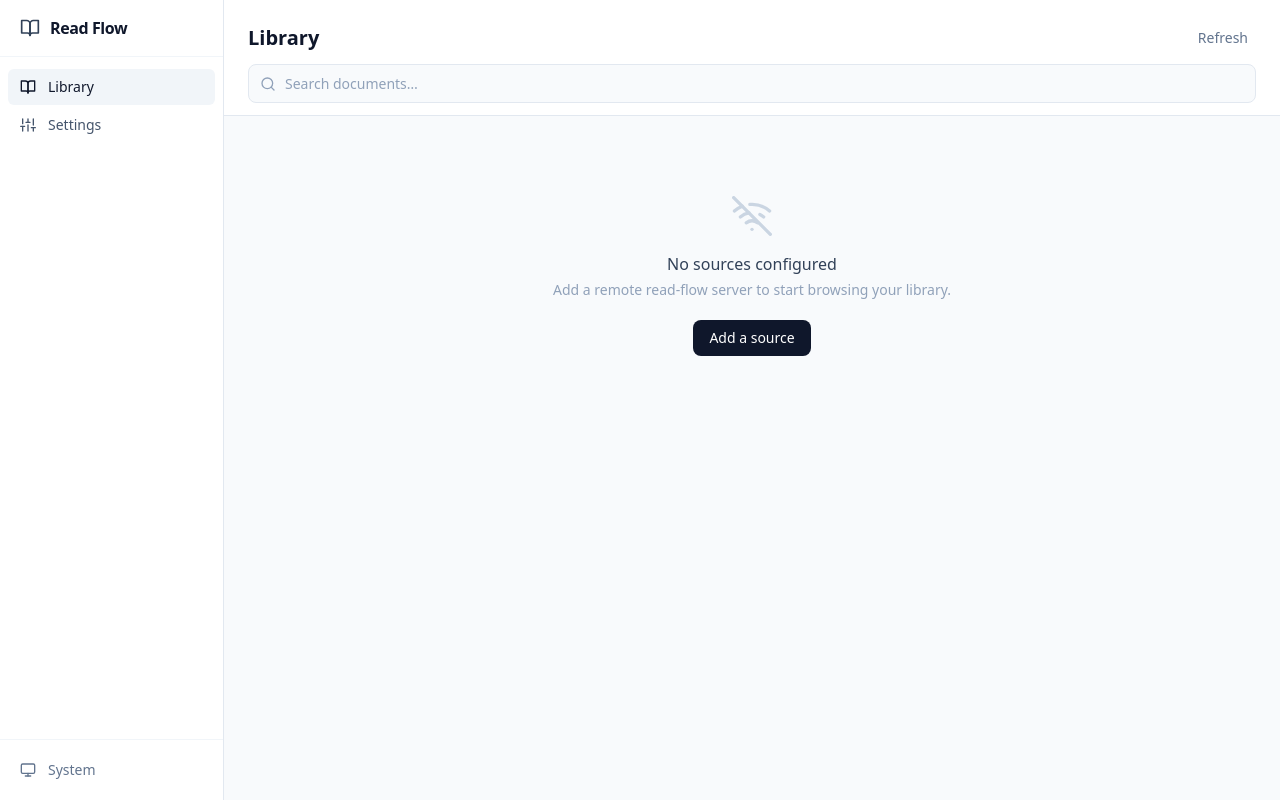
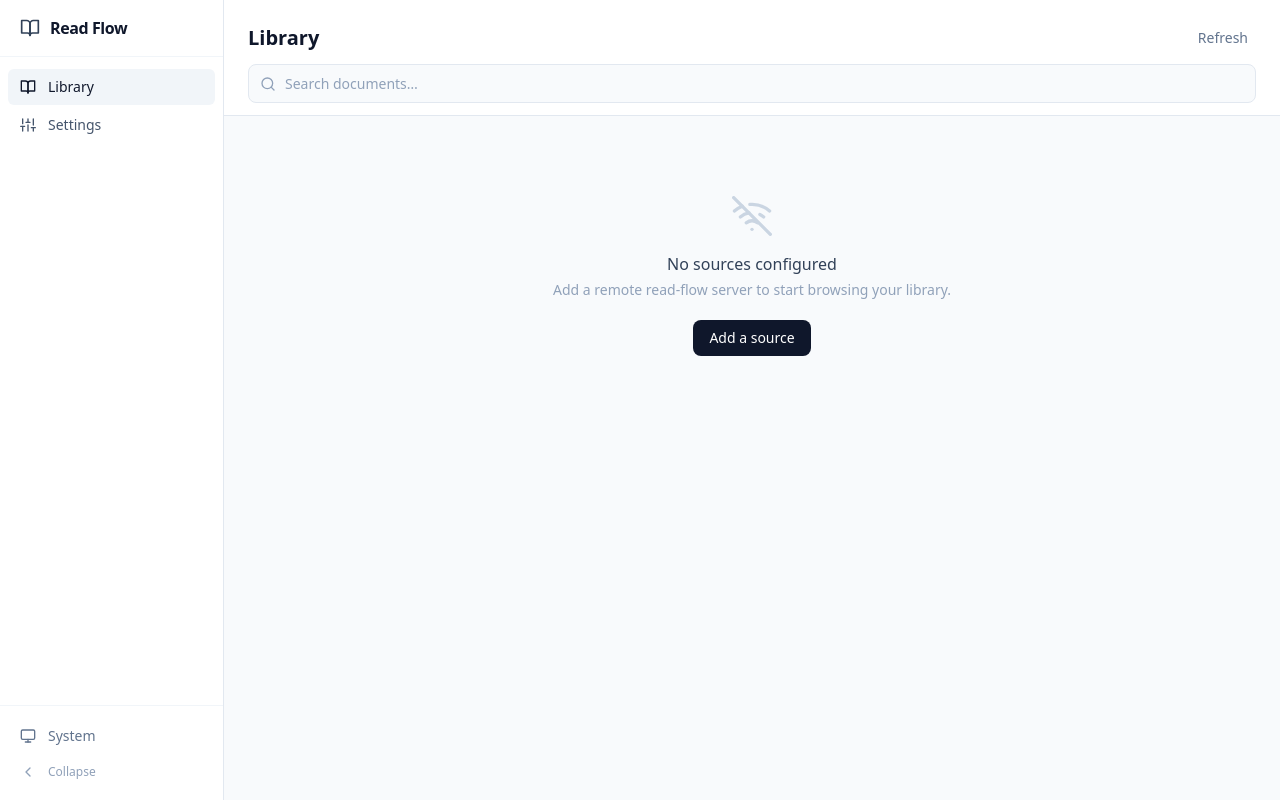
Before and after one commit to read-flow/read-flow, a SvelteKit app in the folder pwa/: page / in a window 1280 px wide. Built offline with nearby package versions, Linux system fonts and the light colour scheme.

Commit message:
feat: collapsible sidebar on desktop with persistent state

```diff
--- a/pwa/src/routes/+layout.svelte
+++ b/pwa/src/routes/+layout.svelte
@@ -1,6 +1,7 @@
 <script lang="ts">
 	import '../app.css';
 	import { onMount } from 'svelte';
+	import { browser } from '$app/environment';
 	import { page } from '$app/stores';
 	import Icon, { type IconName } from '$lib/components/Icon.svelte';
 	import { theme, initTheme, cycleTheme } from '$lib/stores/theme';
@@ -9,6 +10,16 @@
 
 	onMount(() => initTheme());
 
+	// ── Sidebar collapse (persisted in localStorage for instant restore) ──────
+	const SIDEBAR_KEY = 'read-flow-sidebar-collapsed';
+	let collapsed = $state(browser ? localStorage.getItem(SIDEBAR_KEY) === 'true' : false);
+
+	function toggleSidebar(): void {
+		collapsed = !collapsed;
+		localStorage.setItem(SIDEBAR_KEY, String(collapsed));
+	}
+
+	// ── Navigation ────────────────────────────────────────────────────────────
 	function isActive(href: string): boolean {
 		if (href === '/') return $page.url.pathname === '/';
 		return $page.url.pathname.startsWith(href);
@@ -34,55 +45,106 @@
 <div class="h-dvh flex flex-col md:flex-row overflow-hidden bg-slate-50 dark:bg-slate-900">
 
 	<!-- ── Desktop sidebar ────────────────────────────────────── -->
-	<aside class="hidden md:flex flex-col w-56 shrink-0 border-r border-slate-200 dark:border-slate-700 bg-white dark:bg-slate-800">
-		<div class="px-5 py-4 flex items-center gap-2.5 border-b border-slate-100 dark:border-slate-700/50">
-			<Icon name="library" class="w-5 h-5 text-slate-700 dark:text-slate-300" />
-			<span class="font-semibold text-slate-900 dark:text-slate-100 tracking-tight">Read Flow</span>
+	<!--
+		overflow-hidden clips text that hasn't yet disappeared during the width
+		transition, preventing wrapping or horizontal overflow mid-animation.
+	-->
+	<aside
+		class="hidden md:flex flex-col shrink-0 border-r border-slate-200 dark:border-slate-700
+			bg-white dark:bg-slate-800 overflow-hidden transition-[width] duration-200
+			{collapsed ? 'w-14' : 'w-56'}"
+	>
+		<!-- Logo / title -->
+		<div
+			class="flex items-center border-b border-slate-100 dark:border-slate-700/50 px-3 py-4
+				{collapsed ? 'justify-center' : 'gap-2.5 px-5'}"
+		>
+			<Icon name="library" class="w-5 h-5 text-slate-700 dark:text-slate-300 shrink-0" />
+			{#if !collapsed}
+				<span class="font-semibold text-slate-900 dark:text-slate-100 tracking-tight whitespace-nowrap">
+					Read Flow
+				</span>
+			{/if}
 		</div>
 
+		<!-- Navigation links -->
 		<nav class="flex-1 py-3 px-2 space-y-0.5 overflow-y-auto">
 			<a
 				href="/"
-				class="flex items-center gap-3 px-3 py-2 rounded-md text-sm transition-colors
-					{isActive('/') ? 'bg-slate-100 dark:bg-slate-700 text-slate-900 dark:text-slate-100 font-medium' : 'text-slate-600 dark:text-slate-400 hover:bg-slate-50 dark:hover:bg-slate-700/50 hover:text-slate-900 dark:hover:text-slate-100'}"
+				title="Library"
+				class="flex items-center px-3 py-2 rounded-md text-sm transition-colors
+					{collapsed ? 'justify-center' : 'gap-3'}
+					{isActive('/')
+						? 'bg-slate-100 dark:bg-slate-700 text-slate-900 dark:text-slate-100 font-medium'
+						: 'text-slate-600 dark:text-slate-400 hover:bg-slate-50 dark:hover:bg-slate-700/50 hover:text-slate-900 dark:hover:text-slate-100'}"
 			>
 				<Icon name="library" class="w-4 h-4 shrink-0" />
-				Library
+				{#if !collapsed}<span class="whitespace-nowrap">Library</span>{/if}
 			</a>
 
 			<a
 				href="/settings"
-				class="flex items-center gap-3 px-3 py-2 rounded-md text-sm transition-colors
-					{isActive('/settings') && !isActive('/settings/sources') ? 'bg-slate-100 dark:bg-slate-700 text-slate-900 dark:text-slate-100 font-medium' : 'text-slate-600 dark:text-slate-400 hover:bg-slate-50 dark:hover:bg-slate-700/50 hover:text-slate-900 dark:hover:text-slate-100'}"
+				title="Settings"
+				class="flex items-center px-3 py-2 rounded-md text-sm transition-colors
+					{collapsed ? 'justify-center' : 'gap-3'}
+					{isActive('/settings') && !isActive('/settings/sources')
+						? 'bg-slate-100 dark:bg-slate-700 text-slate-900 dark:text-slate-100 font-medium'
+						: 'text-slate-600 dark:text-slate-400 hover:bg-slate-50 dark:hover:bg-slate-700/50 hover:text-slate-900 dark:hover:text-slate-100'}"
 			>
 				<Icon name="settings" class="w-4 h-4 shrink-0" />
-				Settings
+				{#if !collapsed}<span class="whitespace-nowrap">Settings</span>{/if}
 			</a>
 
-			{#if isActive('/settings')}
+			<!-- Sources sub-item — only shown when expanded and on a settings page -->
+			{#if !collapsed && isActive('/settings')}
 				<div class="ml-4 pl-3 border-l border-slate-200 dark:border-slate-600 space-y-0.5">
 					<a
 						href="/settings/sources"
 						class="flex items-center gap-2.5 px-3 py-1.5 rounded-md text-sm transition-colors
-							{isActive('/settings/sources') ? 'bg-slate-100 dark:bg-slate-700 text-slate-900 dark:text-slate-100 font-medium' : 'text-slate-500 dark:text-slate-400 hover:bg-slate-50 dark:hover:bg-slate-700/50 hover:text-slate-800 dark:hover:text-slate-200'}"
+							{isActive('/settings/sources')
+								? 'bg-slate-100 dark:bg-slate-700 text-slate-900 dark:text-slate-100 font-medium'
+								: 'text-slate-500 dark:text-slate-400 hover:bg-slate-50 dark:hover:bg-slate-700/50 hover:text-slate-800 dark:hover:text-slate-200'}"
 					>
 						<Icon name="server" class="w-3.5 h-3.5 shrink-0" />
-						Sources
+						<span class="whitespace-nowrap">Sources</span>
 					</a>
 				</div>
 			{/if}
 		</nav>
 
-		<!-- Theme toggle -->
-		<div class="px-2 py-3 border-t border-slate-100 dark:border-slate-700/50">
+		<!-- Footer: theme toggle + collapse button -->
+		<div class="px-2 py-3 border-t border-slate-100 dark:border-slate-700/50 space-y-0.5">
+			<!-- Theme -->
 			<button
 				onclick={() => cycleTheme($theme)}
-				class="w-full flex items-center gap-3 px-3 py-2 rounded-md text-sm transition-colors
+				title={themeLabel[$theme]}
+				class="w-full flex items-center px-3 py-2 rounded-md text-sm transition-colors
+					{collapsed ? 'justify-center' : 'gap-3'}
 					text-slate-500 dark:text-slate-400 hover:bg-slate-50 dark:hover:bg-slate-700/50 hover:text-slate-900 dark:hover:text-slate-100"
-				title="Switch theme"
 			>
 				<Icon name={themeIcon[$theme]} class="w-4 h-4 shrink-0" />
-				{themeLabel[$theme]}
+				{#if !collapsed}<span class="whitespace-nowrap">{themeLabel[$theme]}</span>{/if}
+			</button>
+
+			<!-- Collapse / expand toggle -->
+			<button
+				onclick={toggleSidebar}
+				title={collapsed ? 'Expand sidebar' : 'Collapse sidebar'}
+				aria-label={collapsed ? 'Expand sidebar' : 'Collapse sidebar'}
+				class="w-full flex items-center px-3 py-2 rounded-md text-sm transition-colors
+					{collapsed ? 'justify-center' : 'gap-3'}
+					text-slate-400 dark:text-slate-500 hover:bg-slate-50 dark:hover:bg-slate-700/50 hover:text-slate-700 dark:hover:text-slate-300"
+			>
+				<!--
+					-rotate-90 on chevron-down → points right (expand)
+					 rotate-90 on chevron-down → points left  (collapse)
+				-->
+				<Icon
+					name="chevron-down"
+					class="w-4 h-4 shrink-0 transition-transform duration-200
+						{collapsed ? '-rotate-90' : 'rotate-90'}"
+				/>
+				{#if !collapsed}<span class="whitespace-nowrap text-xs">Collapse</span>{/if}
 			</button>
 		</div>
 	</aside>
```
